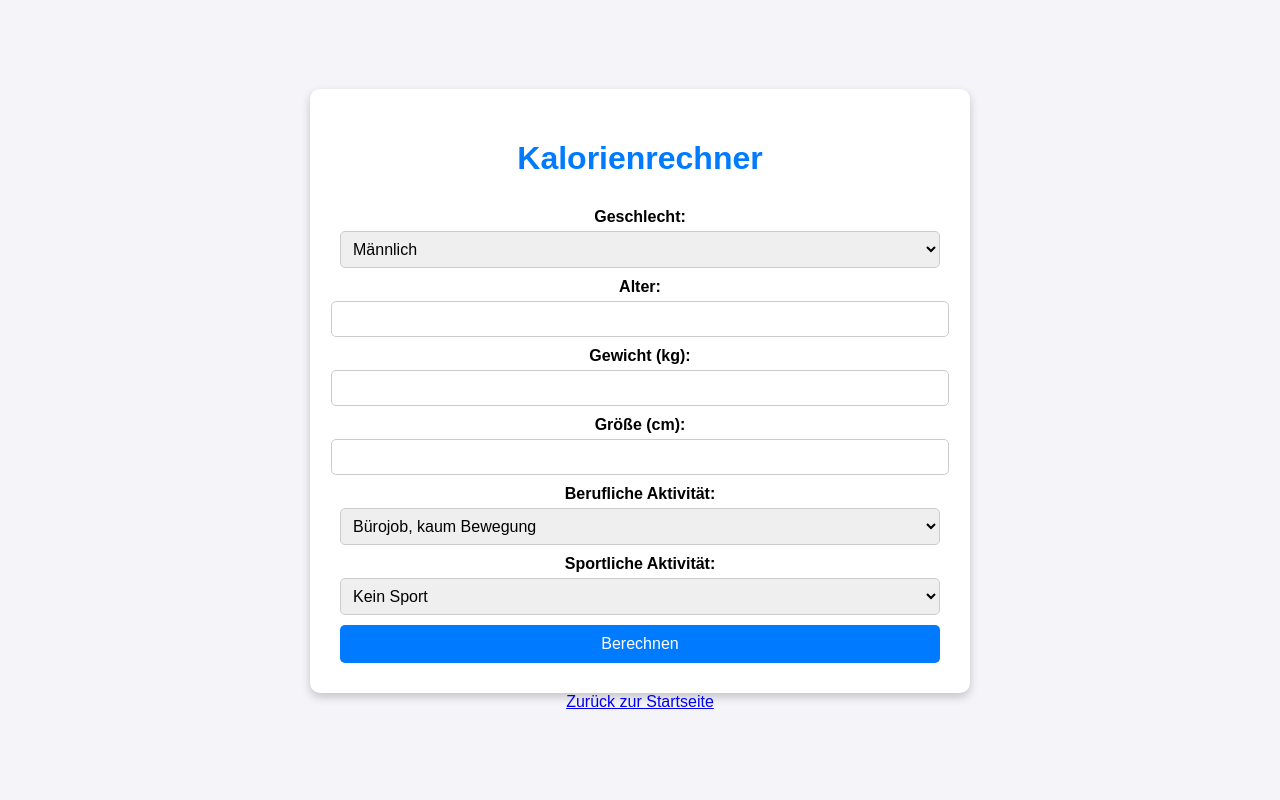
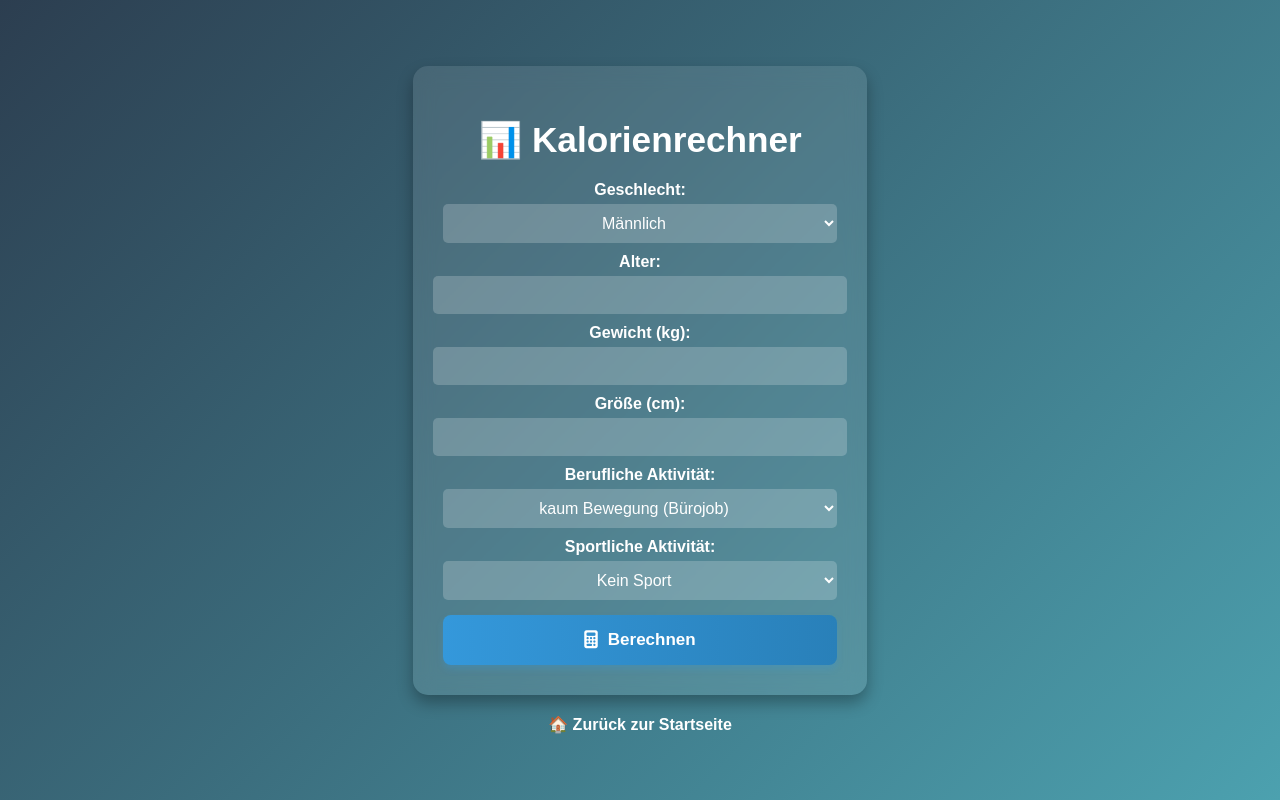
Before and after one commit to quentin050602/meine-website, a Flask app: page /Kalorien in a window 1280 px wide. Run offline with Flask 3, Linux system fonts and the light colour scheme; some libraries are stand-ins or nearby versions.

Commit message:
templates

```diff
--- a/templates/Kalorien.html
+++ b/templates/Kalorien.html
@@ -4,31 +4,39 @@
     <meta charset="UTF-8">
     <meta name="viewport" content="width=device-width, initial-scale=1.0">
     <title>Kalorienrechner</title>
+    <script src="https://kit.fontawesome.com/a076d05399.js" crossorigin="anonymous"></script>
     <style>
+        /* 🌟 Allgemeine Stile */
         body {
-            font-family: Arial, sans-serif;
+            font-family: 'Arial', sans-serif;
             margin: 0;
             padding: 0;
-            background-color: #f4f4f9;
+            background: linear-gradient(135deg, #2C3E50, #4CA1AF);
+            color: white;
             display: flex;
             justify-content: center;
             align-items: center;
-            height: 100vh;
+            min-height: 100vh;
+            text-align: center;
             flex-direction: column;
         }
 
+        /* 🌟 Haupt-Container */
         .container {
-            background: white;
+            max-width: 500px;
+            background: rgba(255, 255, 255, 0.1);
             padding: 30px;
-            border-radius: 10px;
-            box-shadow: 0 4px 10px rgba(0, 0, 0, 0.2);
-            width: 100%;
-            max-width: 600px;
-            text-align: center;
+            border-radius: 15px;
+            box-shadow: 0 8px 16px rgba(0, 0, 0, 0.3);
+            backdrop-filter: blur(10px);
+            overflow: hidden;
         }
 
         h1 {
-            color: #007BFF;
+            font-size: 2.2rem;
+            margin-bottom: 10px;
+            font-weight: bold;
+            color: #ffffff;
         }
 
         form {
@@ -40,55 +48,88 @@
         label {
             font-weight: bold;
             margin-top: 10px;
+            font-size: 1rem;
         }
 
         select, input {
-            padding: 8px;
+            padding: 10px;
             margin-top: 5px;
-            border: 1px solid #ccc;
+            border: none;
             border-radius: 5px;
             font-size: 16px;
             width: 100%;
+            background: rgba(255, 255, 255, 0.2);
+            color: white;
+            text-align: center;
+            outline: none;
         }
 
-        button {
-            padding: 10px;
-            background-color: #007BFF;
-            color: white;
-            border: none;
-            border-radius: 5px;
-            font-size: 16px;
-            cursor: pointer;
-            transition: background-color 0.3s ease;
-            width: 100%;
-            margin-top: 10px;
+        select option {
+            color: black;
         }
 
-        button:hover {
-            background-color: #0056b3;
+        /* 🌟 Buttons */
+        .button {
+            display: flex;
+            align-items: center;
+            justify-content: center;
+            padding: 15px;
+            font-size: 17px;
+            font-weight: bold;
+            color: white;
+            background: linear-gradient(90deg, #3498db, #2980b9);
+            border: none;
+            border-radius: 8px;
+            text-decoration: none;
+            transition: all 0.3s ease-in-out;
+            cursor: pointer;
+            box-shadow: 0 4px 6px rgba(52, 152, 219, 0.3);
+            width: 100%;
+            margin-top: 15px;
         }
 
+        .button:hover {
+            transform: scale(1.05);
+            background: linear-gradient(90deg, #2980b9, #1c6ea4);
+            box-shadow: 0 8px 16px rgba(52, 152, 219, 0.4);
+        }
+
+        .button i {
+            margin-right: 10px;
+            font-size: 18px;
+        }
+
+        /* 🌟 Ergebnisbereich */
         .result {
-            font-size: 18px;
+            font-size: 1.2rem;
             margin-top: 20px;
             font-weight: bold;
+        }
+
+        /* 🌟 Tabelle - Anpassung für responsive Darstellung */
+        .table-container {
+            width: 100%;
+            overflow-x: auto; /* Automatisches horizontales Scrollen bei kleineren Bildschirmen */
+            margin-top: 20px;
         }
 
         table {
             width: 100%;
             border-collapse: collapse;
-            margin-top: 20px;
+            background: rgba(255, 255, 255, 0.2);
+            border-radius: 10px;
+            overflow: hidden;
         }
 
         th, td {
-            border: 1px solid #ddd;
-            padding: 10px;
+            padding: 12px;
             text-align: center;
+            color: white;
+            border: 1px solid rgba(255, 255, 255, 0.3);
         }
 
         th {
-            background-color: #007BFF;
-            color: white;
+            background-color: rgba(255, 255, 255, 0.3);
         }
 
         .error {
@@ -96,11 +137,26 @@
             font-weight: bold;
             margin-top: 10px;
         }
+
+        .logout {
+            margin-top: 20px;
+        }
+
+        .logout a {
+            color: white;
+            text-decoration: none;
+            font-weight: bold;
+            transition: color 0.3s ease;
+        }
+
+        .logout a:hover {
+            color: #ffcc00;
+        }
     </style>
 </head>
 <body>
     <div class="container">
-        <h1>Kalorienrechner</h1>
+        <h1>📊 Kalorienrechner</h1>
         {% if error %}
             <p class="error">{{ error }}</p>
         {% endif %}
@@ -122,11 +178,11 @@
 
             <label for="job_activity">Berufliche Aktivität:</label>
             <select name="job_activity" id="job_activity" required>
-                <option value="sedentary">Bürojob, kaum Bewegung</option>
-                <option value="lightly_active">Leichte Bewegung (z. B. Lehrer, Verkäufer)</option>
-                <option value="moderately_active">Handwerker, Kellner</option>
-                <option value="very_active">Bauarbeiter, Landwirt</option>
-                <option value="extremely_active">Leistungssportler, Schwerstarbeit</option>
+                <option value="sedentary">kaum Bewegung (Bürojob)</option>
+                <option value="lightly_active">leichte Bewegung (Lehrer, Verkäufer)</option>
+                <option value="moderately_active"> viel Bewegung (Handwerker, Kellner)</option>
+                <option value="very_active"> viel & intensive Bewegung (Bauarbeiter, Landwirt)</option>
+                <option value="extremely_active">Leistungssportler</option>
             </select>
 
             <label for="sport_frequency">Sportliche Aktivität:</label>
@@ -138,11 +194,12 @@
                 <option value="extreme">Extrem (Täglich)</option>
             </select>
 
-            <button type="submit">Berechnen</button>
+            <button class="button" type="submit"><i class="fas fa-calculator"></i> Berechnen</button>
         </form>
 
         {% if result %}
             <h2>Dein Kalorienbedarf:</h2>
+            <div class="table-container">
                 <table>
                     <thead>
                         <tr>
@@ -177,9 +234,11 @@
                         </tr>
                     </tbody>
                 </table>
+            </div>
         {% endif %}
     </div>
-    <a class="home-btn" href="{{ url_for('home') }}">Zurück zur Startseite</a>
-
+    <div class="logout">
+        <a href="/">🏠 Zurück zur Startseite</a>
+    </div>
 </body>
 </html>
```
Lines whose indentation alone changed are shown as unchanged.
